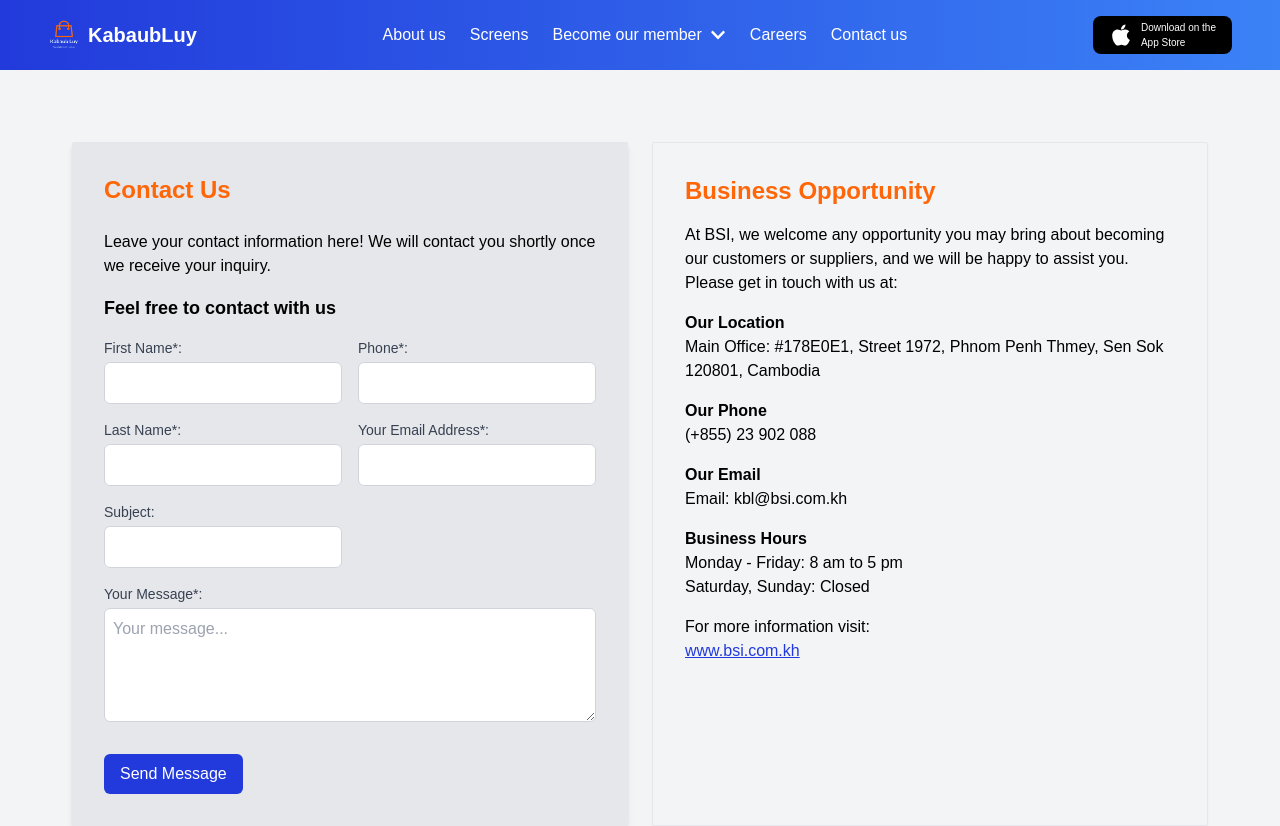
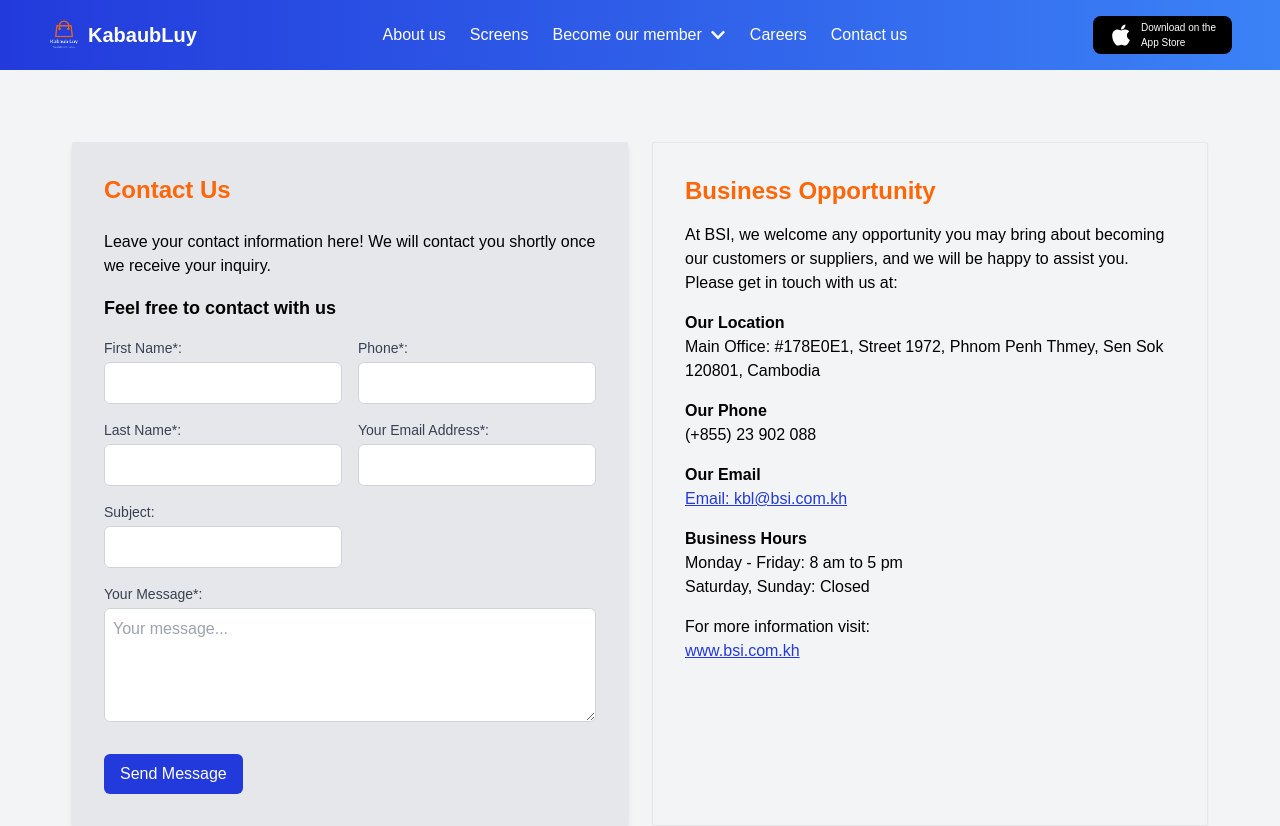
Before and after one commit to ThievLin/kabaubluy, a Next.js app: page /contact in a window 1280 px wide. Shown: the top 826 px of the page. Built offline with nearby package versions, Linux system fonts and the light colour scheme.

Commit message:
contact gmail

```diff
--- a/app/contact/page.tsx
+++ b/app/contact/page.tsx
@@ -89,7 +89,7 @@ const Contact = () => {
                         <p>(+855) 23 902 088</p>
 
                         <h3 className="mt-4 font-semibold">Our Email</h3>
-                        <p>Email: kbl@bsi.com.kh</p>
+                        <a href="mailto:kbl@bsi.com.kh" className="text-[#223adb] underline">Email: kbl@bsi.com.kh</a>
 
                         <h3 className="mt-4 font-semibold">Business Hours</h3>
                         <p>Monday - Friday: 8 am to 5 pm</p>
```
